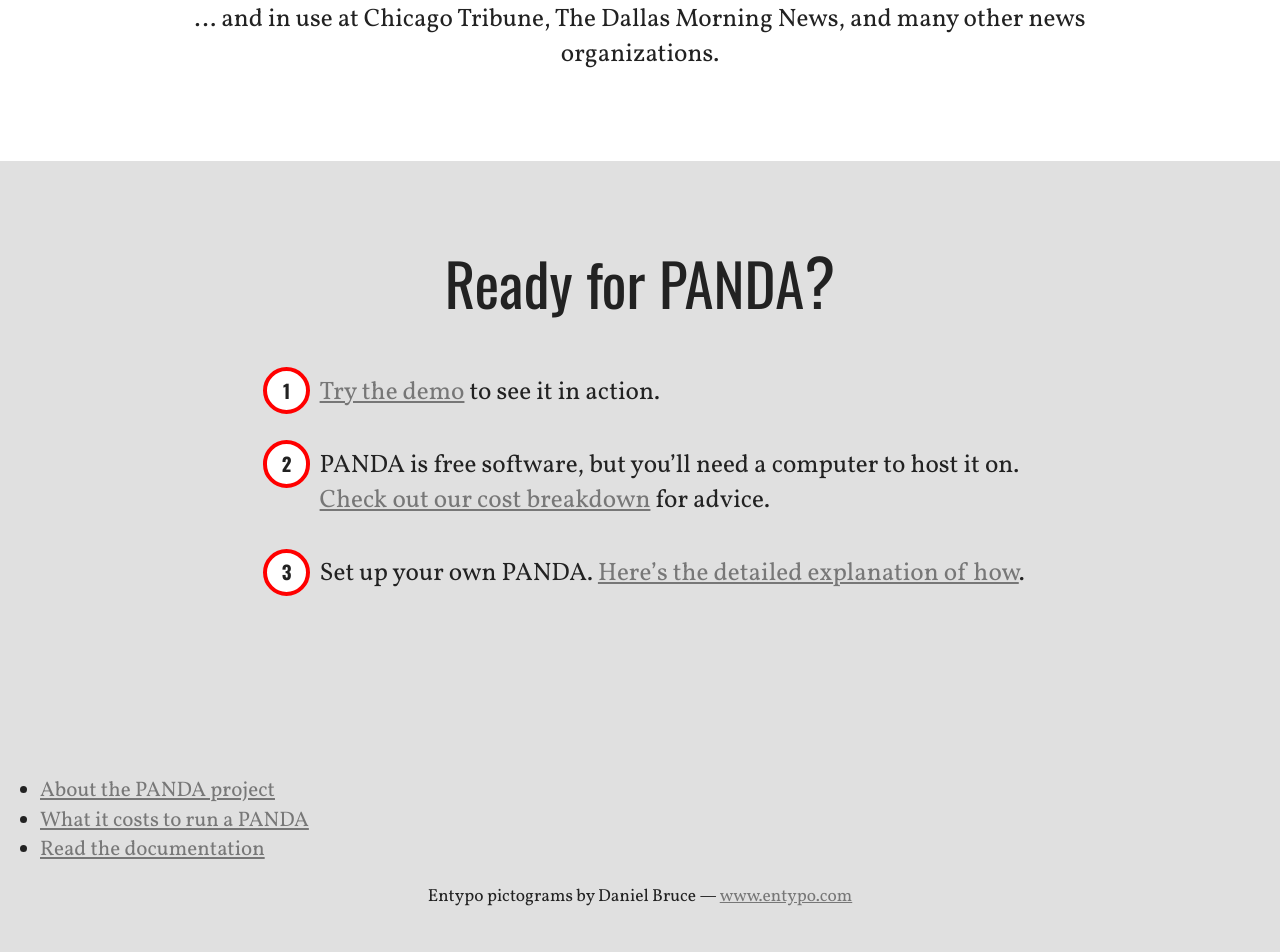
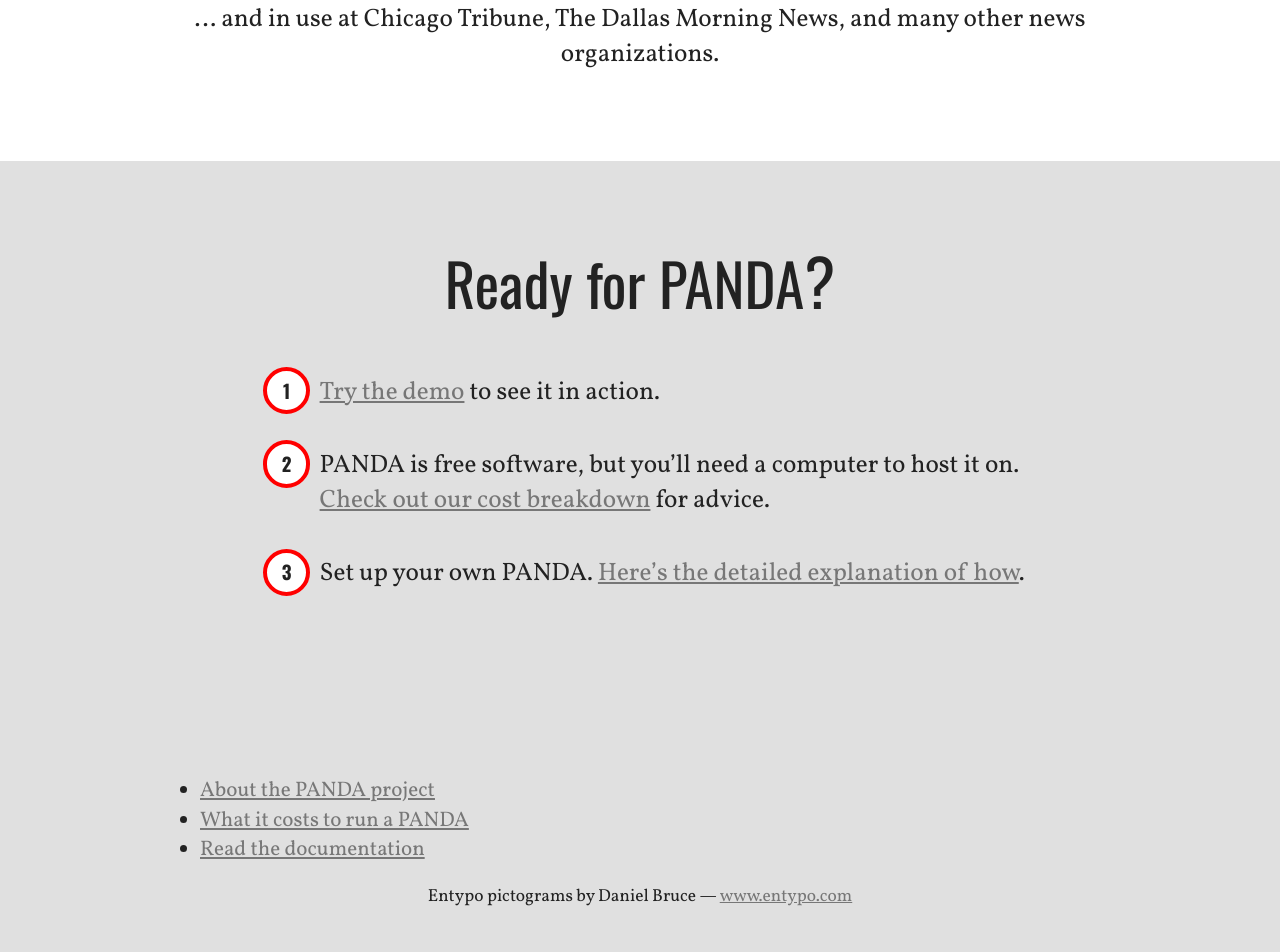
Before and after one commit to pandaproject/pandaproject.github.com, a Jekyll site: the page built from index.html, in a window 1280 px wide. Shown: the part 2590-3542 px from the top of the page. Built offline with Jekyll 4.4.1, drawn with Linux system fonts in a browser that asks for light colours; some web fonts are replaced; Markdown is read by kramdown in place of the engine named in the settings.

Commit message:
adjust footer links

```diff
--- a/_layouts/new.html
+++ b/_layouts/new.html
@@ -19,11 +19,13 @@
         {{ content }}
 
         <footer>
-            <ul>
-                <li><a href="/about/">About the PANDA project</a></li>
-                <li><a href="/costs/">What it costs to run a PANDA</a></li>
-                <li><a href="/docs/">Read the documentation</a></li>
-            </ul>
+            <div class="container">
+                <ul class="clearfix">
+                    <li><a href="/about/">About the PANDA project</a></li>
+                    <li><a href="/costs/">What it costs to run a PANDA</a></li>
+                    <li><a href="/docs/">Read the documentation</a></li>
+                </ul>
+            </div>
             <div class="container">
                 <p>Entypo pictograms by Daniel Bruce — <a href="http://www.entypo.com">www.entypo.com</a></p>
             </div>
```
